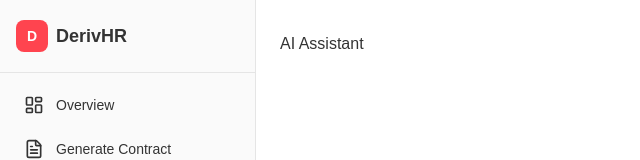
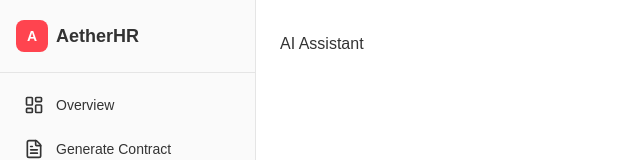
Before and after one commit to JSLee0920/deriv-ai-hackathon-hr, a Next.js app in the folder frontend/: page /dashboard/ai-assistant in a window 1280 px wide. Shown: the top 160 px of the page, without its empty margins (0-640 px from the left). Built offline with nearby package versions, Linux system fonts and the light colour scheme.

Commit message:
updated project name to AetherHR

```diff
--- a/frontend/src/components/dashboard/sidebar.tsx
+++ b/frontend/src/components/dashboard/sidebar.tsx
@@ -42,11 +42,11 @@ function Sidebar() {
       <div>
         <div className="flex items-center gap-2 border-b border-sidebar-border px-4 py-5">
           <div className="flex h-8 w-8 shrink-0 items-center justify-center rounded-lg bg-primary">
-            <span className="text-sm font-bold text-primary-foreground">D</span>
+            <span className="text-sm font-bold text-primary-foreground">A</span>
           </div>
           {!isCollapsed && (
             <span className="text-lg font-bold text-sidebar-foreground">
-              DerivHR
+              AetherHR
             </span>
           )}
         </div>
```
